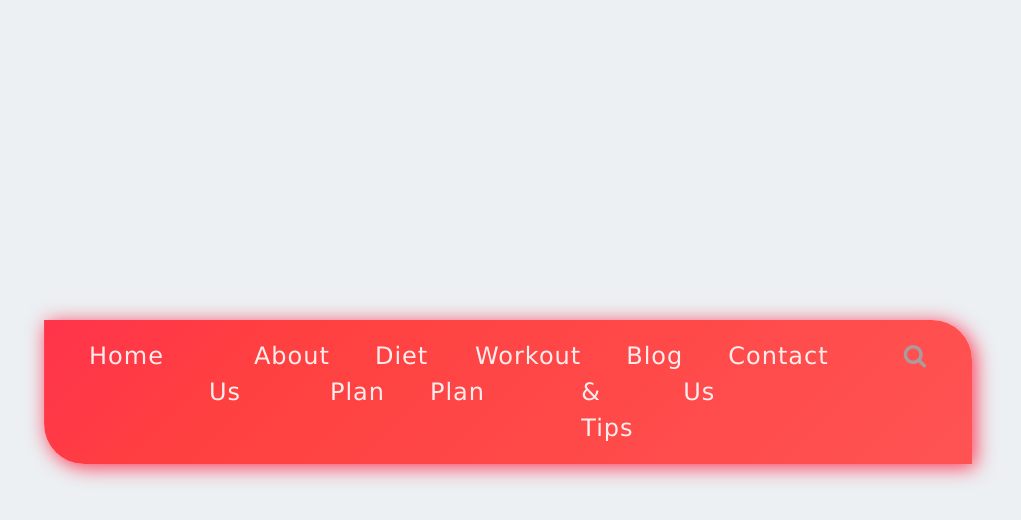
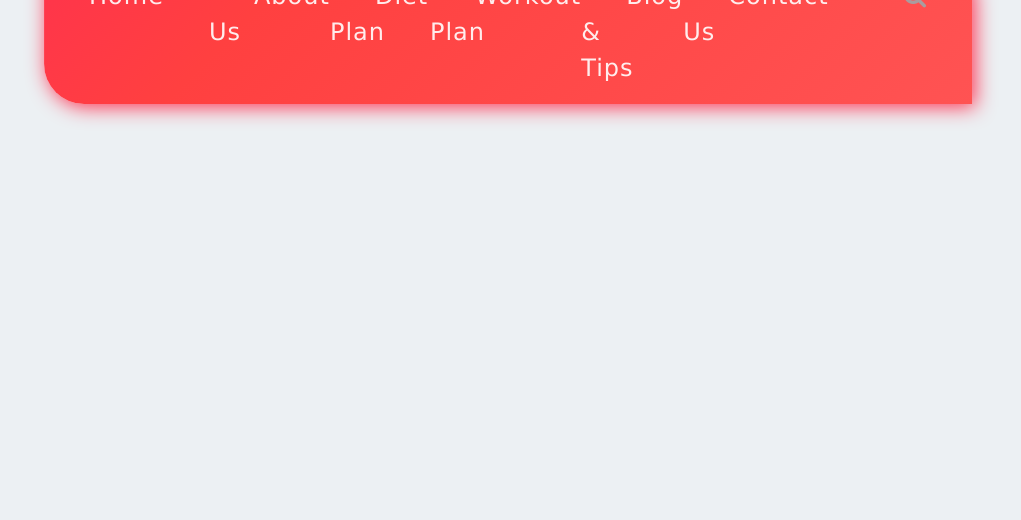
Before and after one commit to roushdyy/Limitless-CS-CPT, a plain HTML site: page index.html in a window 1280 px wide. Shown: the whole page, without its empty margins (132-1153 px from the left). Drawn offline with nearby package versions, Linux system fonts and the light colour scheme.

Commit message:
positioning

```diff
--- a/Assets/css/style.css
+++ b/Assets/css/style.css
@@ -361,9 +361,9 @@ body{
   }
 
   .navigation {
-    position: absolute;
+    position: fixed;
     transform: translate(-50%, -50%);
-    top: 50%;
+    top: 5%;
     left: 50%;
   }
 
```
